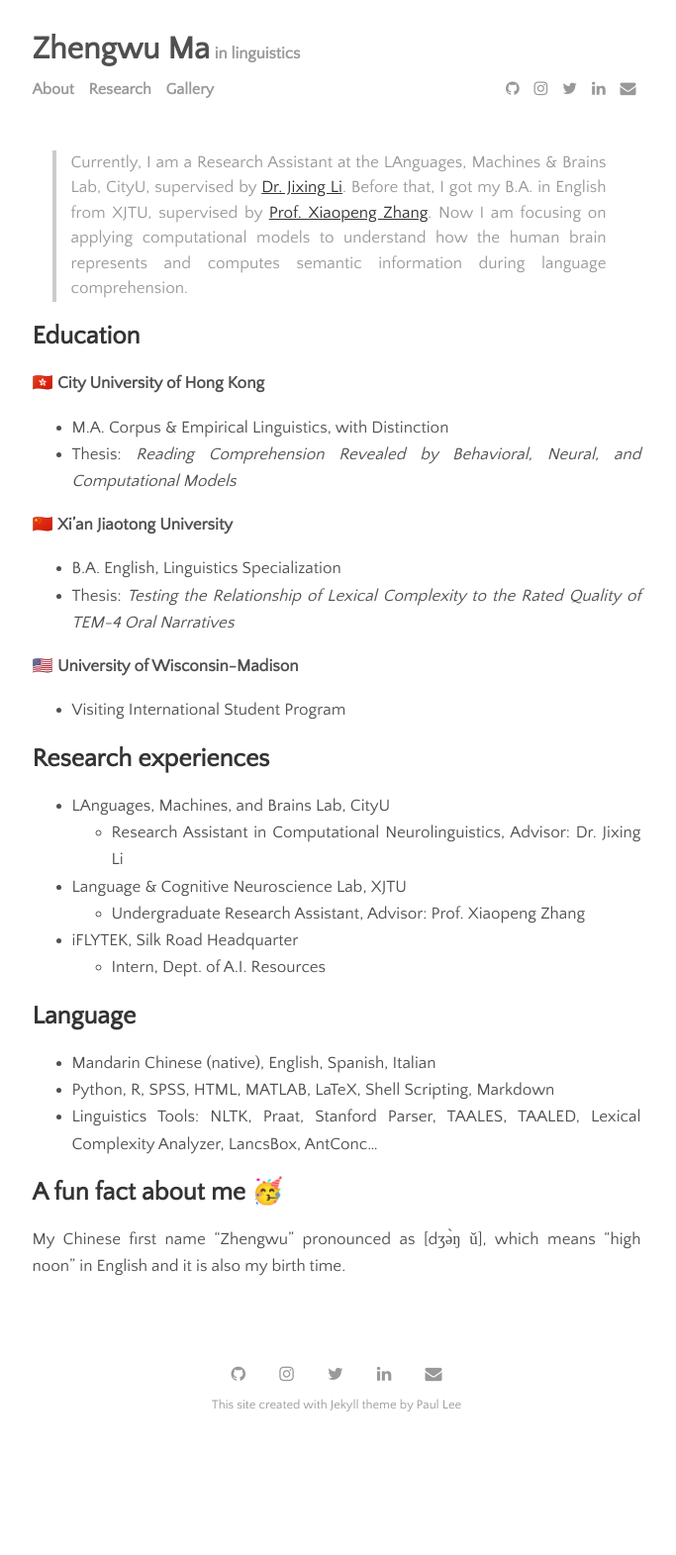
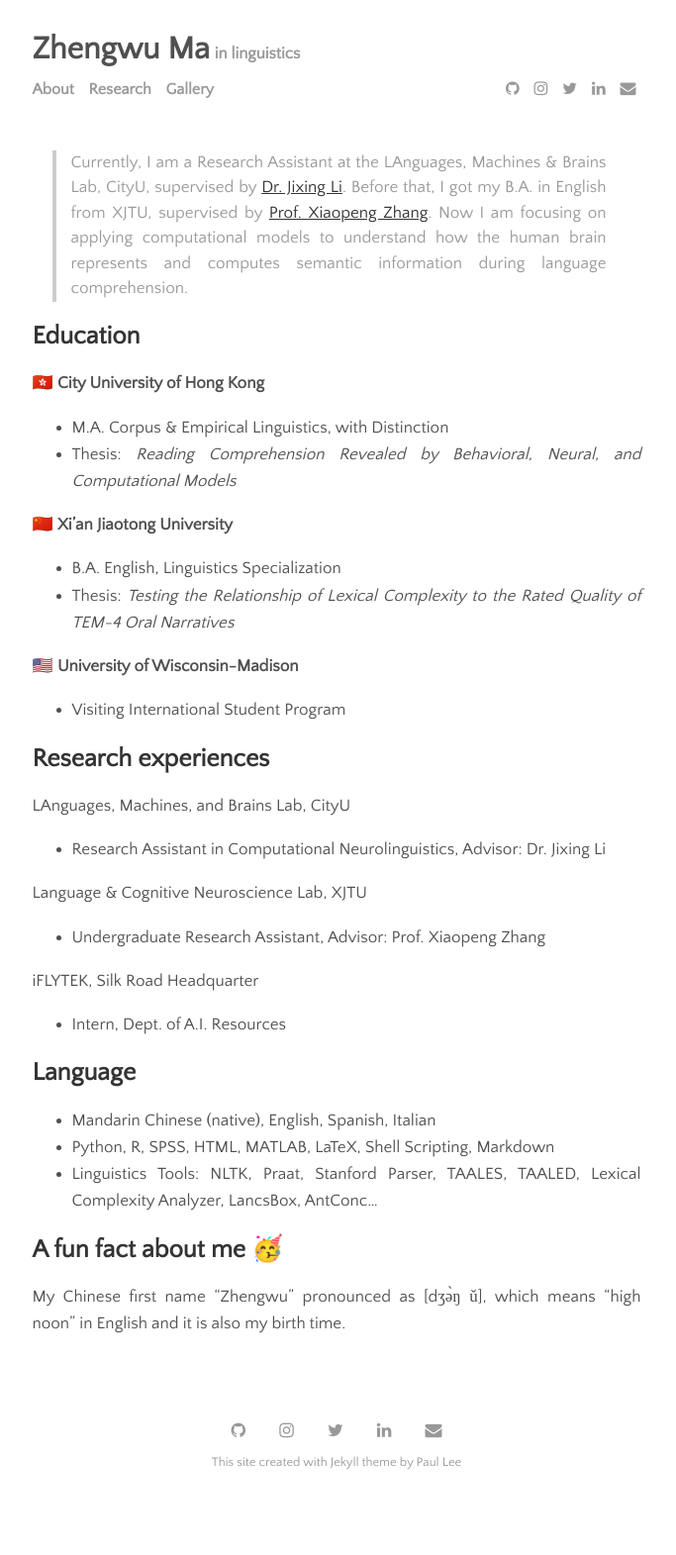
Before and after one commit to zhengwuma/zhengwuma.github.io, a Jekyll site: the page built from menu/about.md, in a window 1280 px wide. Shown: the whole page at 99% size, without its empty margins (300-983 px from the left). Built offline with Jekyll 4.4.1, drawn with Linux system fonts in a browser that asks for light colours; before the commit the page ends 1513 px from its top, so only the background shows below that.

```diff
--- a/menu/about.md
+++ b/menu/about.md
@@ -19,14 +19,14 @@ permalink: /about
 - Visiting International Student Program
 
 ## Research experiences
-- LAnguages, Machines, and Brains Lab, CityU
-  - Research Assistant in Computational Neurolinguistics, Advisor: Dr. Jixing Li
+LAnguages, Machines, and Brains Lab, CityU
+- Research Assistant in Computational Neurolinguistics, Advisor: Dr. Jixing Li
 
-- Language & Cognitive Neuroscience Lab, XJTU
-  - Undergraduate Research Assistant, Advisor: Prof. Xiaopeng Zhang
+Language & Cognitive Neuroscience Lab, XJTU
+- Undergraduate Research Assistant, Advisor: Prof. Xiaopeng Zhang
 
-- iFLYTEK, Silk Road Headquarter
-  - Intern, Dept. of A.I. Resources
+iFLYTEK, Silk Road Headquarter
+- Intern, Dept. of A.I. Resources
 
 ## Language
 - Mandarin Chinese (native), English, Spanish, Italian
```
